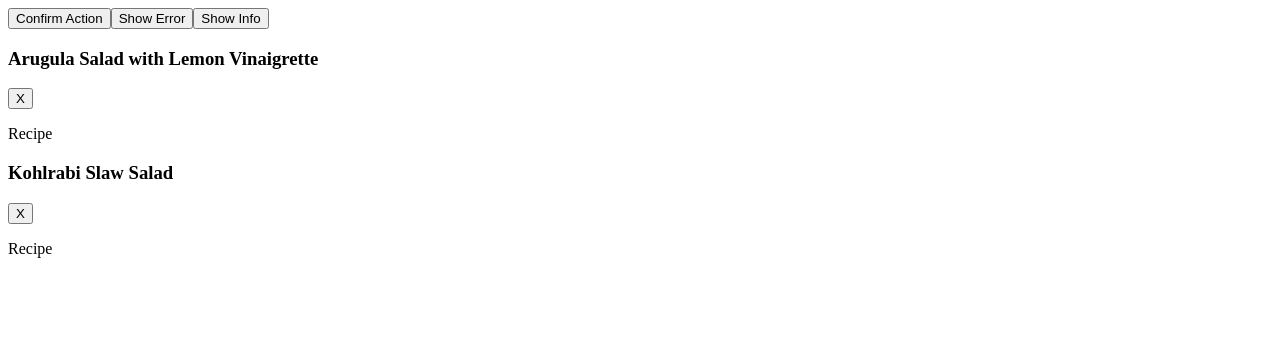
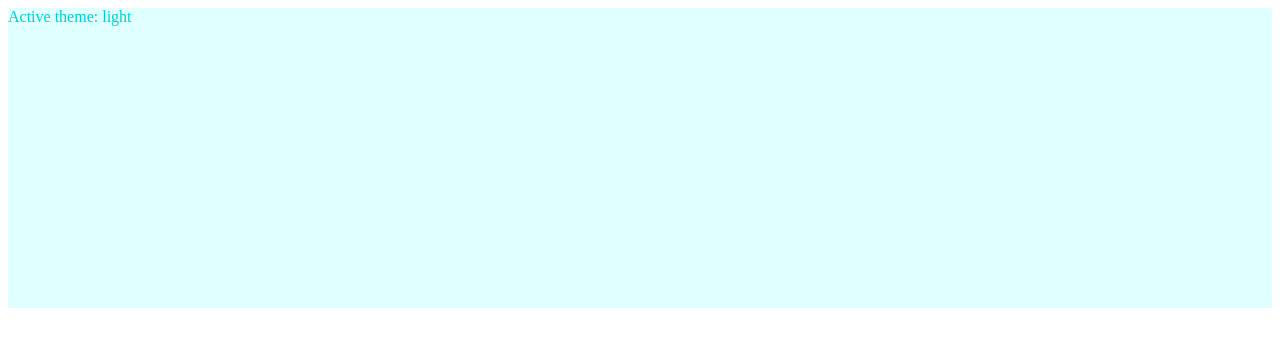
Before and after one commit to illiabutsenko/Node-React, a React app: page / in a window 1280 px wide. Shown: the top 346 px of the page. Built offline with nearby package versions, Linux system fonts and the light colour scheme; the HTML template or start-up script is replaced by a standard one.

Commit message:
React. useContext for style

```diff
--- /dev/null
+++ b/src/components/Toolbar.jsx
@@ -0,0 +1,20 @@
+import { useContext } from "react";
+import ThemeContext from "../context/theme";
+
+function Toolbar() {
+  const theme = useContext(ThemeContext);
+
+  return (
+    <div
+      style={{
+        background: theme === "dark" ? "dimgray" : "lightcyan",
+        height: "300px",
+        color: "darkturquoise",
+      }}
+    >
+      Active theme: {theme}
+    </div>
+  );
+}
+
+export default Toolbar;
--- /dev/null
+++ b/src/context/theme.js
@@ -0,0 +1,5 @@
+import { createContext } from "react";
+
+const ThemeContext = createContext("light");
+
+export default ThemeContext;
--- a/src/index.jsx
+++ b/src/index.jsx
@@ -1,12 +1,13 @@
 import ReactDOM from "react-dom/client";
-import ModalContainer from "./components/ModalContainer";
-import Recipes from "./components/Recipes";
+import ThemeContext from "./context/theme";
+import Toolbar from "./components/Toolbar";
 
 function App() {
   return (
     <div>
-      <ModalContainer />
-      <Recipes />
+      <ThemeContext.Provider value="light">
+        <Toolbar />
+      </ThemeContext.Provider>
     </div>
   );
 }
```
